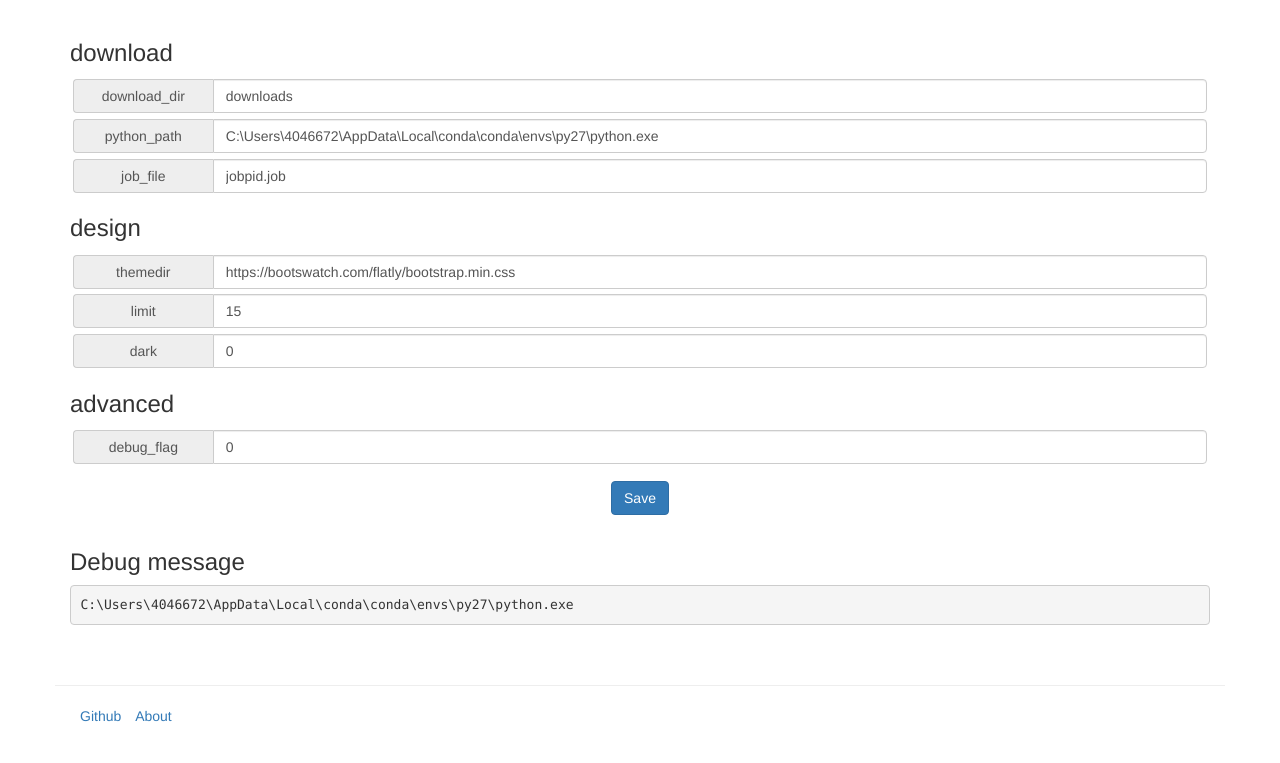
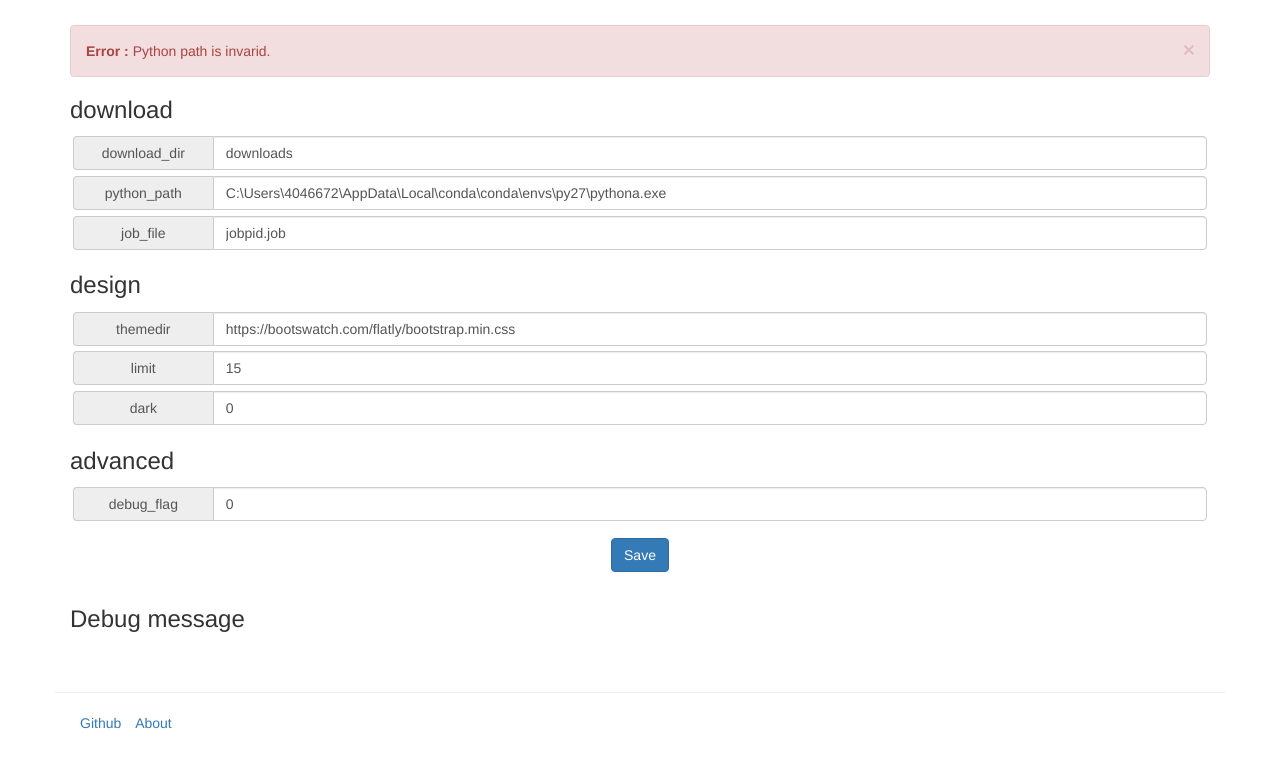
Before and after one commit to sammrai/VideoListViwer, a PHP site: page /setting.php in a window 1280 px wide. Shown: the part 52-815 px from the top of the page. Before the commit the page ends 774 px from the top, so only its background shows below. Run offline with PHP 8.4, Linux system fonts and the light colour scheme; some libraries are stand-ins or nearby versions.

Commit message:
add python path verification alert

```diff
--- a/config.ini
+++ b/config.ini
@@ -1,6 +1,6 @@
 [download]
 download_dir = "downloads"
-python_path = "C:\Users\4046672\AppData\Local\conda\conda\envs\py27\python.exe"
+python_path = "C:\Users\4046672\AppData\Local\conda\conda\envs\py27\pythona.exe"
 job_file = "jobpid.job"
 
 [design]
--- a/css/my.css
+++ b/css/my.css
@@ -24,3 +24,7 @@ width: 10em;
 .text-muted{
 	padding: 0px 5px;
 }
+
+.alert{
+	margin: 5px 0px !important;
+}
--- a/includes/common.php
+++ b/includes/common.php
@@ -222,5 +222,6 @@ $DEBUG_FLAG_=$ini_array["debug_flag"];
 $JOB_FILE=$ini_array["job_file"];
 $JOB_ARRAY = (file_exists($JOB_FILE))? json_decode(file_get_contents($JOB_FILE),true) : array();
 $JOB_NUM = count($JOB_ARRAY);
+exec($PY_PATH,$_,$IS_PY);
 
 ?>
--- a/setting.php
+++ b/setting.php
@@ -57,6 +57,14 @@ if (!is_empty($_POST)){
 	<?php include("includes/navbar.php");?>
 
 	<div class="container">
+		<?php if ($IS_PY) : ?>
+			<div class="alert alert-danger alert-dismissible fade in">
+				<button type="button" class="close" data-dismiss="alert" aria-label="Close">
+				<span aria-hidden="true">&times;</span>
+				</button>
+				<strong>Error :</strong> Python path is invarid.
+			</div>
+		<?php endif; ?>
 		<?php if ($save) : ?>
 			<div class="alert alert-success alert-dismissible fade in">
 				<button type="button" class="close" data-dismiss="alert" aria-label="Close">
@@ -87,7 +95,6 @@ if (!is_empty($_POST)){
 			</form>
 		</div>
 		<h3> Debug message</h3>
-			<?php excutecmd($PY_PATH,"",true);?>
 	</div>
 
 	<?php include("includes/footer.php");?>
```
